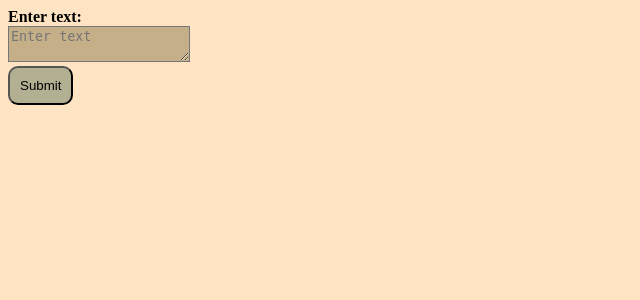
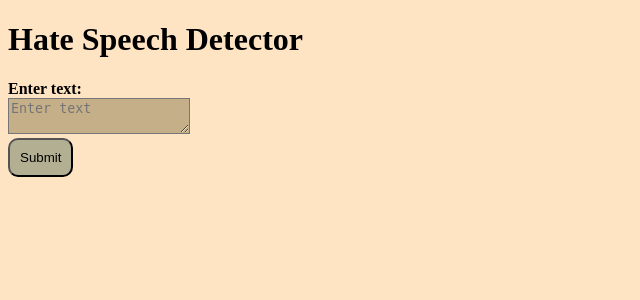
Before and after one commit to NathanGrs00/ml-poc-classification, a Flask app: page / in a window 1280 px wide. Shown: the top 300 px of the page, without its empty margins (0-640 px from the left). Run offline with Flask 3, Linux system fonts and the light colour scheme.

Commit message:
Add header for Hate Speech Detector in index.html

```diff
--- a/templates/index.html
+++ b/templates/index.html
@@ -9,6 +9,7 @@
     <link rel="stylesheet" href="/static/css/styles.css">
 </head>
 <body>
+    <h1>Hate Speech Detector</h1>
     <label for="user-input">Enter text:</label> <br>
     <textarea id="user-input" placeholder="Enter text"></textarea> <br>
     <button id="submit-btn">Submit</button>
```
